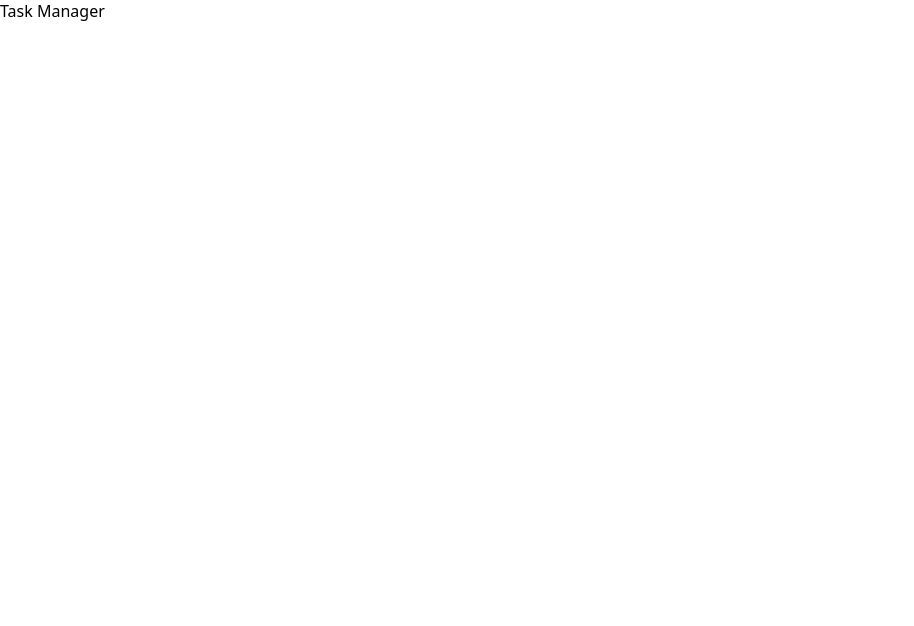
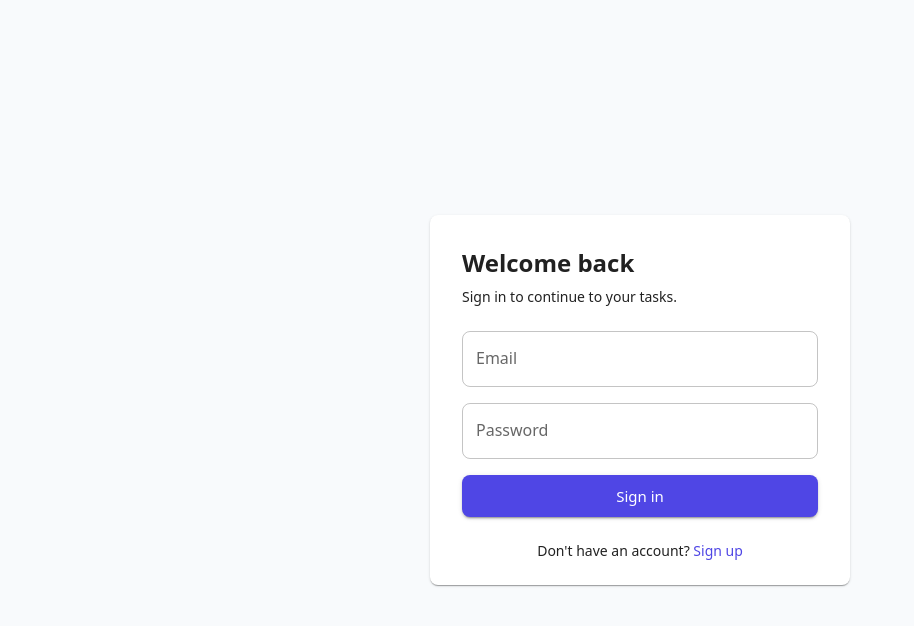
Before and after one commit to AnasMemon18/task-manager-practical, a React (Vite) app: page /login in a window 1280 px wide. Shown: the top 626 px of the page, without its empty margins (0-914 px from the left). Built offline with nearby package versions, Linux system fonts and the light colour scheme.

Commit message:
feat(app): wire providers and router in App and main entry

```diff
--- a/src/App.tsx
+++ b/src/App.tsx
@@ -1,3 +1,18 @@
+import { ThemeProvider, CssBaseline } from '@mui/material';
+import { AuthProvider } from './context/AuthContext';
+import { TasksProvider } from './context/TasksContext';
+import { AppRoutes } from './routes/AppRoutes';
+import { theme } from './theme';
+
 export default function App() {
-  return <div>Task Manager</div>;
+  return (
+    <ThemeProvider theme={theme}>
+      <CssBaseline />
+      <AuthProvider>
+        <TasksProvider>
+          <AppRoutes />
+        </TasksProvider>
+      </AuthProvider>
+    </ThemeProvider>
+  );
 }
--- a/src/main.tsx
+++ b/src/main.tsx
@@ -1,10 +1,13 @@
 import { StrictMode } from 'react';
 import { createRoot } from 'react-dom/client';
+import { BrowserRouter } from 'react-router-dom';
 import App from './App';
 import './index.css';
 
 createRoot(document.getElementById('root')!).render(
   <StrictMode>
-    <App />
+    <BrowserRouter>
+      <App />
+    </BrowserRouter>
   </StrictMode>,
 );
```
